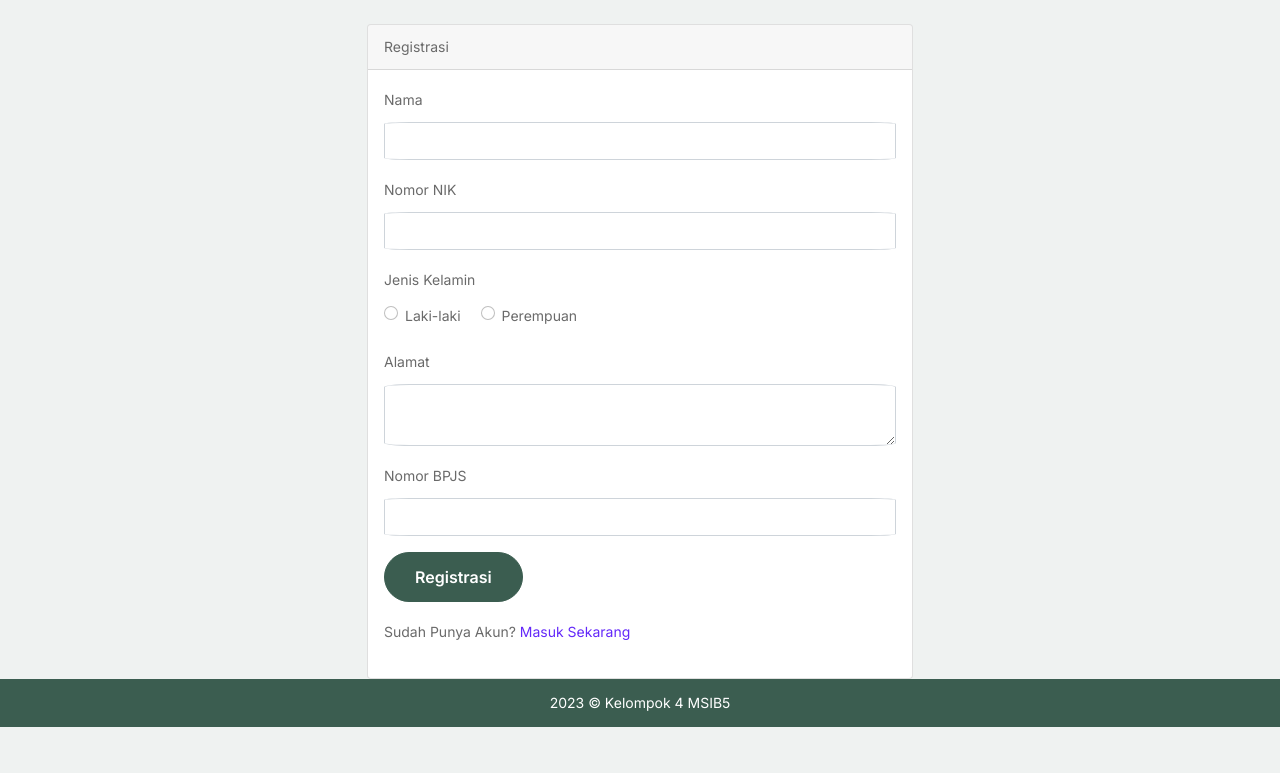
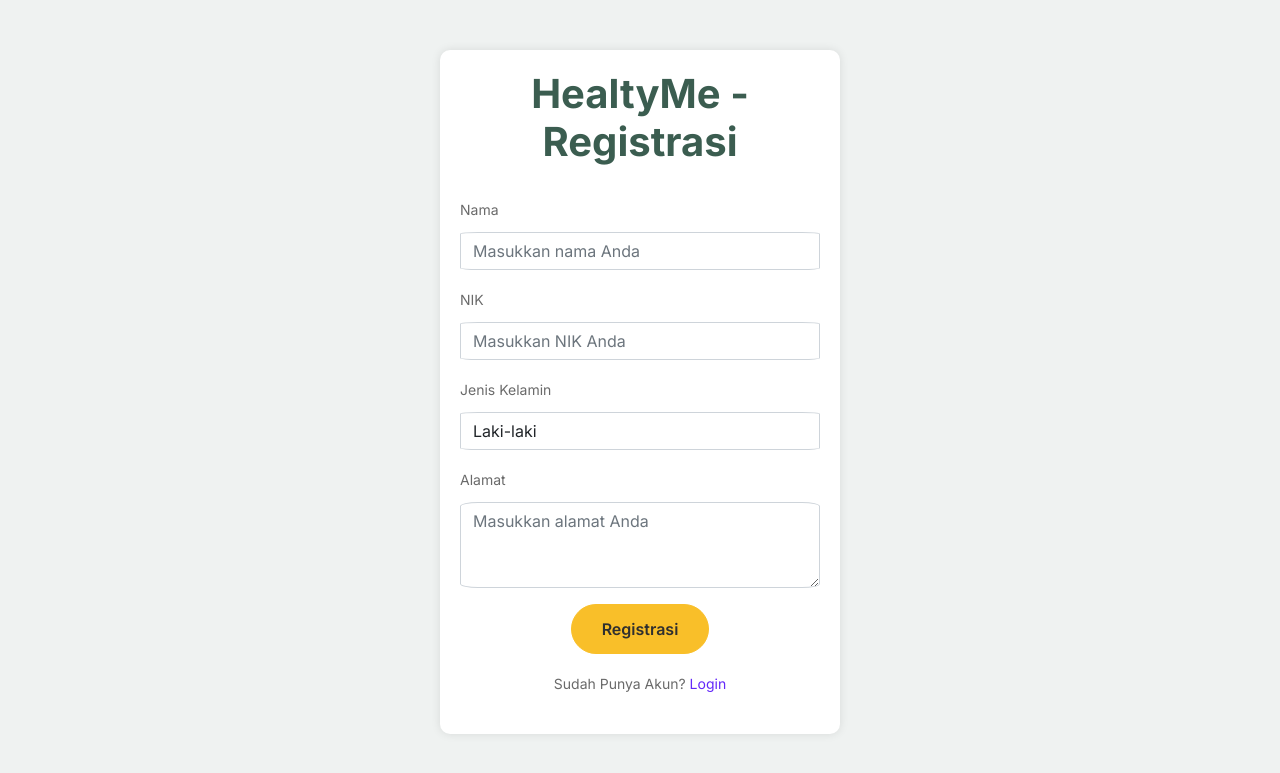
Before and after one commit to Nadiamirandaaa/Capstone, a Flask app: page /register in a window 1280 px wide. Shown: the top 773 px of the page. Run offline with Flask 3, Linux system fonts and the light colour scheme; some libraries are stand-ins or nearby versions.

Commit message:
login regis mongo

```diff
--- a/app.py
+++ b/app.py
@@ -13,24 +13,33 @@ from dotenv import load_dotenv
 dotenv_path = join(dirname(__file__), '.env')
 load_dotenv(dotenv_path)
 
-MONGODB_CONNECTION_STRING = "mongodb+srv://capgemini:capstone@cluster0.il5vinp.mongodb.net/?retryWrites=true&w=majority"
-client = MongoClient(MONGODB_CONNECTION_STRING)
+MONGODB_URI = os.environ.get("MONGODB_URI")
+DB_NAME =  os.environ.get("DB_NAME")
 
-db = client.dbcapstone
+client = MongoClient(MONGODB_URI)
+db = client[DB_NAME]
 
 app = Flask(__name__)
+SECRET_KEY = os.environ.get("SECRET_KEY")
 
 @app.route('/')
 def home():
    return render_template('index.html')
 
 @app.route('/pendaftaranonline')
-def pendaftaranonline():
-    if 'username' not in session:  # Periksa apakah pengguna sudah login
-        flash('Anda harus login untuk mengakses halaman pendaftaran online', 'warning')
-        return redirect(url_for('login'))  # Jika belum login, arahkan ke halaman login
+def show_pendaftaranonline():
+    token = request.cookies.get('token')
+    if not token:
+        return redirect(url_for('login'))
 
-    return render_template('pendaftaranonline.html')
+    try:
+        payload = jwt.decode(token, SECRET_KEY, algorithms=['HS256'])
+        if payload['id']:
+            return render_template('pendaftaranonline.html')
+    except jwt.ExpiredSignatureError:
+        return 'Session expired. Please log in again.'
+    except jwt.InvalidTokenError:
+        return 'Invalid token. Please log in again.'
 
 @app.route('/antrian')
 def antrian():
@@ -48,56 +57,63 @@ def petunjukpendaftaran():
 def petunjukhasilpemeriksaan():
    return render_template('petunjukhasilpemeriksaan.html')
 
+@app.route('/login', methods=['POST'])
+def login():
+    nama = request.form.get('nama')
+    nik = request.form.get('nik')
+
+    # Menggunakan SHA256 untuk mengenkripsi NIK
+    hashed_nik = hashlib.sha256(nik.encode()).hexdigest()
+
+    # Cek ke database jika data sesuai
+    user = db.users.find_one({'nama': nama, 'nik': hashed_nik})
+
+    if user:
+        # Buat token JWT jika user valid
+        token = jwt.encode({'id': nama, "exp": datetime.utcnow() + timedelta(seconds=60 * 60 * 24)}, SECRET_KEY, algorithm='HS256')
+        response = redirect(url_for('show_pendaftaranonline'))
+        response.set_cookie('token', token, httponly=True)  # Set cookie with HttpOnly flag
+        return response
+    else:
+        return jsonify({'error': 'Invalid credentials'}), 401
+
 @app.route('/login')
-def login():
-    error = None  # Inisialisasi variabel error
-    if request.method == 'POST':
-        nama = request.form['nama']
-        nik = request.form['nik']
+def show_login():
+    return render_template('login.html')
 
-        # Hash nik yang diinput untuk mencocokkan dengan yang tersimpan di database
-        hashed_nik = hashlib.sha256(nik.encode()).hexdigest()
+@app.route('/register')
+def show_register():
+    return render_template('register.html')
 
-        # Cek apakah pengguna ada di basis data (di sini menggunakan contoh dummy_users)
-        user = db.users.find_one({'nama': nama, 'nik': hashed_nik})
-
-
-        if user:
-            # Lakukan tindakan setelah berhasil login
-            session['username'] = nama  # Simpan nama pengguna dalam sesi
-            flash(f"Selamat datang, {nama}! Anda berhasil login.", 'success')
-            return redirect(url_for('pendaftaranonline'))  # Alihkan ke halaman pendaftaran online setelah login berhasil
-
-        else:
-            flash("Kombinasi nama dan nik salah. Silakan coba lagi.", 'danger')
-
-    return render_template('login.html', error=error)
-
-@app.route('/register', methods=['GET','POST'])
+@app.route('/register', methods=['POST'])
 def register():
     if request.method == 'POST':
         nama = request.form['nama']
         nik = request.form['nik']
         jenis_kelamin = request.form['jenis_kelamin']
         alamat = request.form['alamat']
-        bpjs = request.form['bpjs']
 
-        # Hashing password menggunakan SHA-256
+        # Enkripsi NIK menggunakan SHA-256
         hashed_nik = hashlib.sha256(nik.encode()).hexdigest()
-        hashed_bpjs = hashlib.sha256(bpjs.encode()).hexdigest()
 
         # Simpan data ke MongoDB
-        user_data = {
+        user = {
             'nama': nama,
-            'nik': hashed_nik,
-            'jenis_kelamin':jenis_kelamin,
-            'alamat':alamat,
-            'bpjs':hashed_bpjs # Simpan password yang di-hash
+            'nik': hashed_nik,  # Menggunakan NIK yang telah di-hash
+            'jenis_kelamin': jenis_kelamin,
+            'alamat': alamat
         }
 
-        db.users.insert_one(user_data)  # Menyimpan data ke koleksi MongoDB
-        return "Registrasi berhasil! Data tersimpan di MongoDB."
-    return render_template('register.html')
+        # Pastikan NIK terenkripsi unik sebelum menyimpan ke database
+        existing_user = db.users.find_one({'nik': hashed_nik})
+        if existing_user:
+            return jsonify({'status': 'error', 'message': 'NIK sudah terdaftar'}), 400
+
+        # Simpan data ke MongoDB
+        db.users.insert_one(user)
+
+        # Return a success message and redirect URL
+        return jsonify({'status': 'success', 'message': 'Registrasi berhasil', 'redirect_url': '/login'})
 
 @app.route('/artikelkolesterol')
 def artikelkolesterol():
--- /dev/null
+++ b/static/myjs.js
@@ -0,0 +1,61 @@
+
+function login() {
+    $(document).ready(function () {
+        $('#login-form').submit(function (event) {
+            event.preventDefault();
+            var nama = $('#inputName').val();
+            var nik = $('#inputNIK').val();
+
+            $.ajax({
+                url: '/login',
+                method: 'POST',
+                data: {
+                    nama: nama,
+                    nik: nik
+                },
+                success: function (response) {
+                    // Menyimpan token ke local storage atau session storage
+                    localStorage.setItem('token', response.token);
+                    // Redirect ke halaman lain atau lakukan aksi setelah login berhasil
+                    window.location.href = '/akun'; // Ganti dengan halaman setelah login berhasil
+                },
+                error: function (xhr, status, error) {
+                    var errorMessage = xhr.responseJSON.error;
+                    $('#error-message').text(errorMessage);
+                }
+            });
+        });
+    });
+}
+
+function register() {
+    $(document).ready(function() {
+        $('#registrationForm').submit(function(event) {
+            event.preventDefault();
+            var formData = $(this).serialize();
+            $.ajax({
+                type: 'POST',
+                url: '/register',
+                data: formData,
+                success: function(response) {
+                    if (response.status === 'error') {
+                        // Handle error message
+                        alert('Error: ' + response.message);
+                    } else if (response.status === 'success') {
+                        // Handle success message
+                        alert('Success: ' + response.message);
+                        if (response.redirect_url) {
+                            // Redirect to the provided URL
+                            window.location.href = response.redirect_url;
+                        }
+                    }
+                },
+                error: function(xhr, status, error) {
+                    // Handle errors with the request
+                    alert('Request Error: ' + error);
+                }
+            });
+        });
+    });
+
+}
--- a/templates/login.html
+++ b/templates/login.html
@@ -8,6 +8,7 @@
 	<link rel="stylesheet" href="/static/css/bootstrap.min.css">
 	<link rel="stylesheet" href="https://cdnjs.cloudflare.com/ajax/libs/font-awesome/6.0.0-beta3/css/all.min.css">
 	<link rel="stylesheet" href="/static/css/style.css">
+	<script src="https://code.jquery.com/jquery-3.6.0.min.js"></script>
 </head>
 
 <body>
@@ -19,7 +20,7 @@
 	<!-- Login Form -->
 	<div class="container">
 		<div class="login-form">
-		  <h2 class="logo-text">HealtyMe</h2>
+		  <h2 class="logo-text">HealtyMe - Login</h2>
 		  <form action="/login" method="post">
 			<div class="mb-3">
 			  <label for="inputName" class="form-label">Name</label>
@@ -40,6 +41,7 @@
 	<!-- End Login Form -->
 
 	<script src="/static/js/bootstrap.bundle.min.js"></script>
+	<script src="/static/myjs.js"></script>
 </body>
 
 </html>
--- a/templates/register.html
+++ b/templates/register.html
@@ -5,77 +5,49 @@
     <meta charset="UTF-8">
     <meta name="viewport" content="width=device-width, initial-scale=1.0">
     <title>Registrasi | HealtyMe</title>
-    <link rel="shortcut icon" href="/static/gambar/favicon.png">
-    <!-- Bootstrap CSS -->
-    <link href="/static/css/bootstrap.min.css" rel="stylesheet">
-    <!-- Font Awesome CSS -->
-    <link href="https://cdnjs.cloudflare.com/ajax/libs/font-awesome/6.0.0-beta3/css/all.min.css" rel="stylesheet">
-    <link href="/static/css/style.css" rel="stylesheet">
+    <link rel="stylesheet" href="/static/css/bootstrap.min.css">
+    <link rel="stylesheet" href="https://cdnjs.cloudflare.com/ajax/libs/font-awesome/6.0.0-beta3/css/all.min.css">
+    <link rel="stylesheet" href="/static/css/style.css">
 </head>
 
 <body>
 
-    <!-- Start Registration Form -->
-    <div class="container mt-4">
-        <div class="row justify-content-center">
-            <div class="col-md-6">
-                <div class="card">
-                    <div class="card-header">Registrasi</div>
-                    <div class="card-body">
-                        <!-- Form -->
-                        <form action="/register" method="POST">
+    <!-- Registration Form -->
+    <div class="container">
+        <div class="login-form">
+            <h2 class="logo-text">HealtyMe - Registrasi</h2>
+            <form id="registrationForm" action="/register" method="POST">
                 <div class="mb-3">
-                                <label for="nama" class="form-label">Nama</label>
-                                <input type="text" class="form-control" id="nama" name="nama" required>
+                    <label for="inputName" class="form-label">Nama</label>
+                    <input type="text" class="form-control" id="inputName" placeholder="Masukkan nama Anda" name="nama">
                 </div>
                 <div class="mb-3">
-                                <label for="nik" class="form-label">Nomor NIK</label>
-                                <input type="text" class="form-control" id="nik" name="nik" required>
+                    <label for="inputNIK" class="form-label">NIK</label>
+                    <input type="text" class="form-control" id="inputNIK" placeholder="Masukkan NIK Anda" name="nik">
                 </div>
                 <div class="mb-3">
-                                <label class="form-label">Jenis Kelamin</label><br>
-                                <div class="form-check form-check-inline">
-                                    <input class="form-check-input" type="radio" name="jenis_kelamin" id="laki-laki"
-                                        value="laki-laki" required>
-                                    <label class="form-check-label" for="laki-laki">Laki-laki</label>
-                                </div>
-                                <div class="form-check form-check-inline">
-                                    <input class="form-check-input" type="radio" name="jenis_kelamin" id="perempuan"
-                                        value="perempuan" required>
-                                    <label class="form-check-label" for="perempuan">Perempuan</label>
-                                </div>
+                    <label for="inputGender" class="form-label">Jenis Kelamin</label>
+                    <select class="form-control" id="inputGender" name="jenis_kelamin">
+                        <option value="laki-laki">Laki-laki</option>
+                        <option value="perempuan">Perempuan</option>
+                    </select>
                 </div>
                 <div class="mb-3">
-                                <label for="alamat" class="form-label">Alamat</label>
-                                <textarea class="form-control" id="alamat" name="alamat" required></textarea>
+                    <label for="inputAddress" class="form-label">Alamat</label>
+                    <textarea class="form-control" id="inputAddress" rows="3" placeholder="Masukkan alamat Anda" name="alamat"></textarea>
                 </div>
-                            <div class="mb-3">
-                                <label for="bpjs" class="form-label">Nomor BPJS</label>
-                                <input type="text" class="form-control" id="bpjs" name="bpjs" required>
-                            </div>
-                            <button type="submit" class="btn btn-primary">Registrasi</button>
+                {% if error %}
+                <p class="text-danger">{{ error }}</p> <!-- Menampilkan pesan kesalahan di sini -->
+                {% endif %}
+                <button type="submit" class="btn btn-secondary login-btn d-block mx-auto" onclick="register()">Registrasi</button>
+                <p class="text-center mt-3">Sudah Punya Akun? <a href="/login" class="register-link">Login</a></p>
             </form>
-                        <!-- End Form -->
-
-                        <!-- Login Link -->
-                        <p class="mt-3">Sudah Punya Akun? <a href="/login" class="register-link">Masuk Sekarang</a></p>
-                    </div>
-                </div>
-            </div>
         </div>
     </div>
     <!-- End Registration Form -->
 
-    <!-- Start Footer -->
-    <footer class="footer">
-        <div class="container-footer">
-            2023 &copy; Kelompok 4 MSIB5
-        </div>
-    </footer>
-    <!-- End Footer -->
-
-    <!-- Bootstrap Bundle with Popper -->
     <script src="/static/js/bootstrap.bundle.min.js"></script>
+    <script src="/static/myjs.js"></script>
 </body>
 
 </html>
```
Also changed, not shown: templates/navbar.html (+9 -23 lines). Lines whose indentation alone changed are shown as unchanged.
